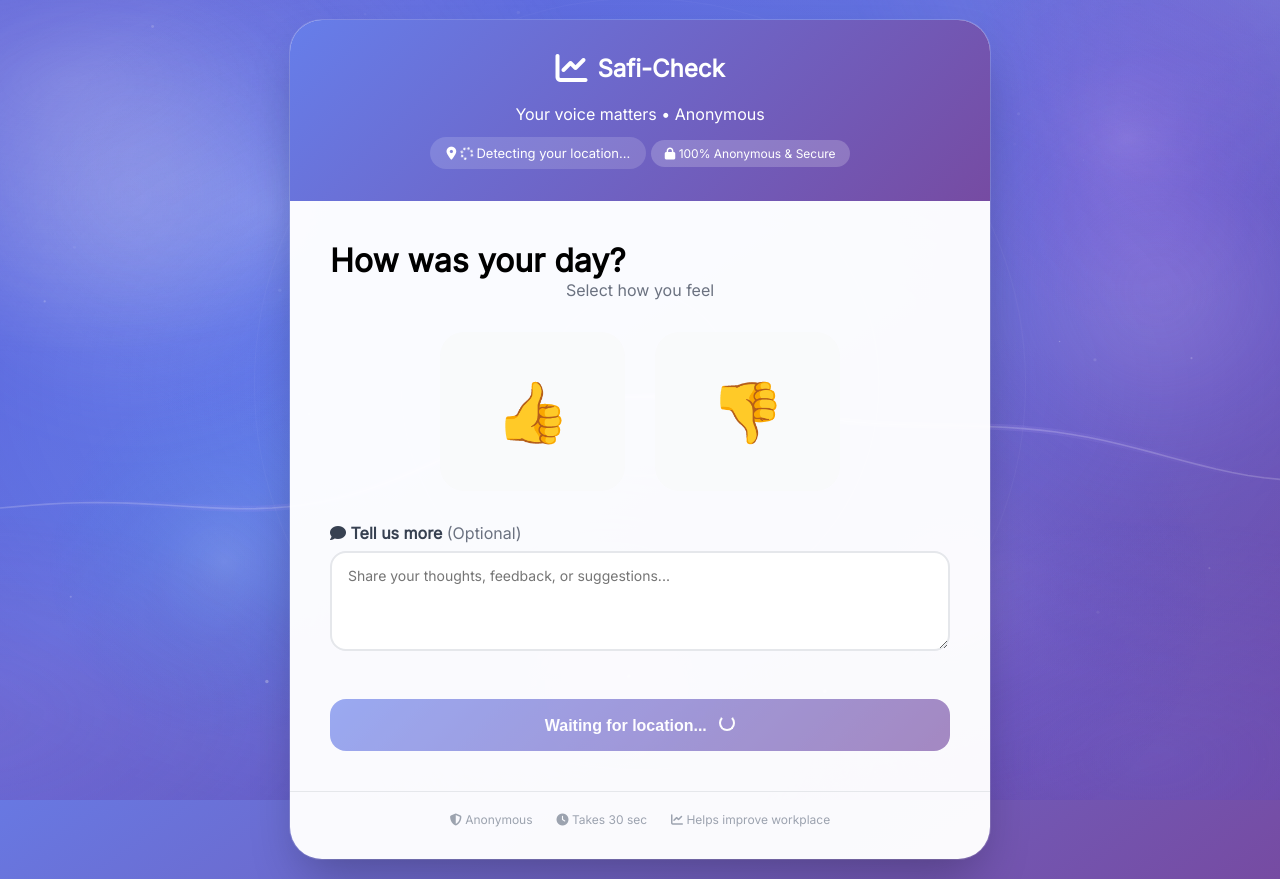
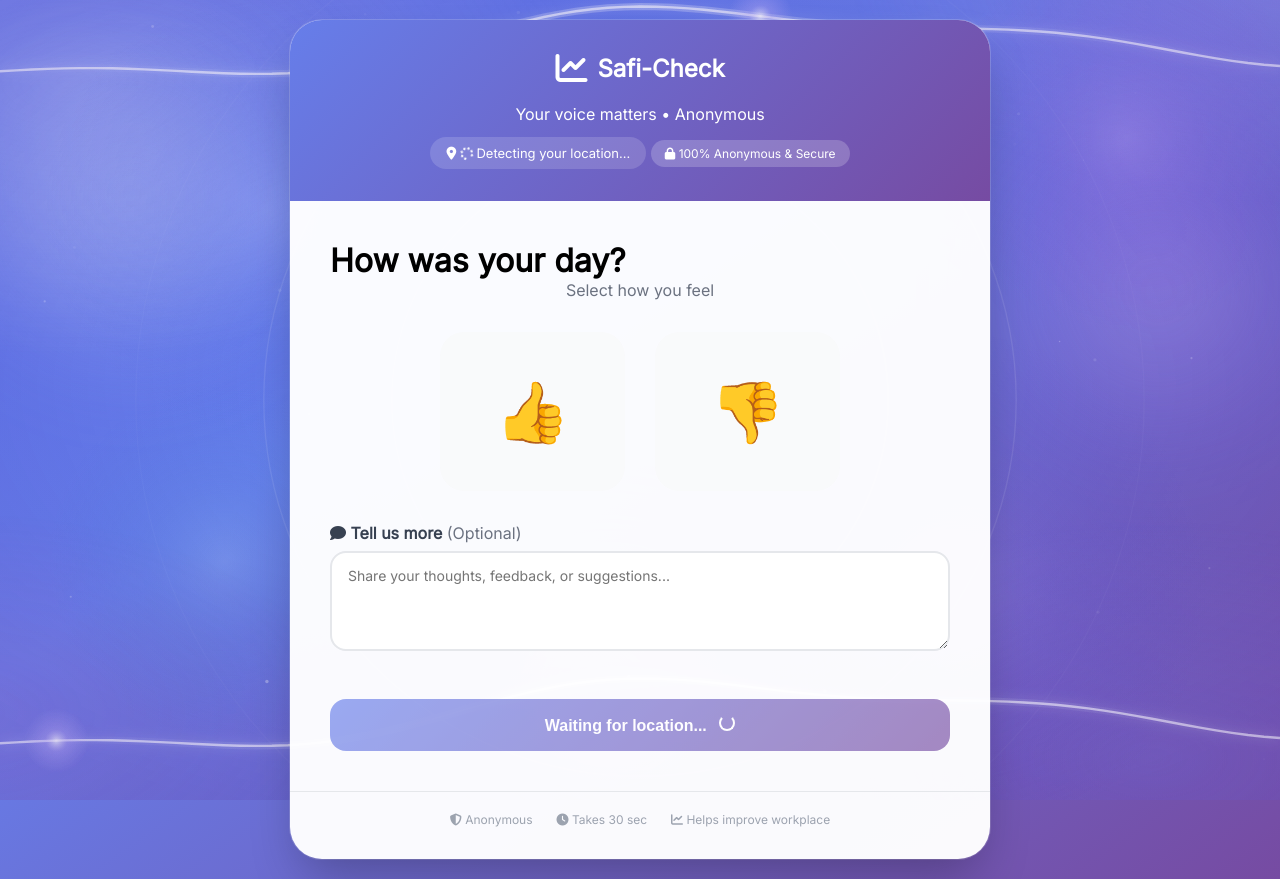
Before and after one commit to Harold-Djah007/safi-check, a Flask app: page / in a window 1280 px wide. Run offline with Flask 3, Linux system fonts and the light colour scheme.

Commit message:
Make the check-in sparkline and pulse rings readable around the card
Lift the canvas above the aurora wash, frame the form with rising
chart traces, and cache-bust atmosphere.js so the motif actually shows.

Co-authored-by: Harold-Djah007 <Harold-Djah007@users.noreply.github.com>

```diff
--- a/static/atmosphere.js
+++ b/static/atmosphere.js
@@ -56,13 +56,15 @@
         ctx.setTransform(dpr, 0, 0, dpr, 0, 0);
     }
 
-    function sparklineY(xNorm, t) {
+    function sparklineY(xNorm, t, band) {
         var pulse = 0.5 + 0.5 * Math.sin(t * 1.15);
         var wave =
-            Math.sin(xNorm * Math.PI * 2.4 + t * 0.55) * 0.045 +
-            Math.sin(xNorm * Math.PI * 5.2 - t * 0.9) * 0.018 +
-            pulse * 0.03 * Math.sin(xNorm * Math.PI);
-        return height * (0.62 - wave - xNorm * 0.08);
+            Math.sin(xNorm * Math.PI * 2.4 + t * 0.55) * 0.028 +
+            Math.sin(xNorm * Math.PI * 5.2 - t * 0.9) * 0.012 +
+            pulse * 0.02 * Math.sin(xNorm * Math.PI);
+        var rise = xNorm * 0.035;
+        if (band === "top") return height * (0.08 - wave - rise);
+        return height * (0.92 - wave - rise);
     }
 
     function drawOrbs(t) {
@@ -84,53 +86,61 @@
 
     function drawPulseRings(t) {
         var cx = width * 0.5;
-        var cy = height * 0.48;
-        var beat = (t * 0.22) % 1;
+        var cy = height * 0.5;
+        var beat = (t * 0.18) % 1;
         for (var i = 0; i < 3; i++) {
             var p = (beat + i / 3) % 1;
-            var radius = 40 + p * Math.min(width, height) * 0.55;
+            var radius = Math.min(width, height) * (0.22 + p * 0.48);
             ctx.beginPath();
             ctx.arc(cx, cy, radius, 0, Math.PI * 2);
-            ctx.strokeStyle = "rgba(255,255,255," + (0.16 * (1 - p)) + ")";
-            ctx.lineWidth = 1.25;
+            ctx.strokeStyle = "rgba(255,255,255," + (0.2 * (1 - p)) + ")";
+            ctx.lineWidth = 1.4;
             ctx.stroke();
         }
     }
 
-    function drawSparkline(t) {
+    function drawOneSparkline(t, band, headOffset) {
         var steps = isMobile.matches ? 48 : 80;
         ctx.beginPath();
         for (var i = 0; i <= steps; i++) {
             var xNorm = i / steps;
             var x = xNorm * width;
-            var y = sparklineY(xNorm, t);
+            var y = sparklineY(xNorm, t, band);
             if (i === 0) ctx.moveTo(x, y);
             else ctx.lineTo(x, y);
         }
-        ctx.strokeStyle = "rgba(255,255,255,0.22)";
-        ctx.lineWidth = 1.6;
+        ctx.shadowColor = "rgba(255,255,255,0.55)";
+        ctx.shadowBlur = 12;
+        ctx.strokeStyle = "rgba(255,255,255,0.62)";
+        ctx.lineWidth = 2.4;
         ctx.lineJoin = "round";
         ctx.stroke();
+        ctx.shadowBlur = 0;
 
         var glow = ctx.createLinearGradient(0, 0, width, 0);
-        glow.addColorStop(0, "rgba(167,139,250,0)");
-        glow.addColorStop(0.5, "rgba(196,181,253,0.35)");
-        glow.addColorStop(1, "rgba(167,139,250,0)");
+        glow.addColorStop(0, "rgba(224,231,255,0)");
+        glow.addColorStop(0.5, "rgba(255,255,255,0.28)");
+        glow.addColorStop(1, "rgba(224,231,255,0)");
         ctx.strokeStyle = glow;
-        ctx.lineWidth = 6;
+        ctx.lineWidth = 7;
         ctx.stroke();
 
-        var head = (t * 0.08) % 1;
+        var head = (t * 0.09 + headOffset) % 1;
         var hx = head * width;
-        var hy = sparklineY(head, t);
-        var hg = ctx.createRadialGradient(hx, hy, 0, hx, hy, 28);
-        hg.addColorStop(0, "rgba(255,255,255,0.55)");
-        hg.addColorStop(0.4, "rgba(196,181,253,0.28)");
+        var hy = sparklineY(head, t, band);
+        var hg = ctx.createRadialGradient(hx, hy, 0, hx, hy, 32);
+        hg.addColorStop(0, "rgba(255,255,255,0.7)");
+        hg.addColorStop(0.35, "rgba(196,181,253,0.32)");
         hg.addColorStop(1, "rgba(196,181,253,0)");
         ctx.fillStyle = hg;
         ctx.beginPath();
-        ctx.arc(hx, hy, 28, 0, Math.PI * 2);
+        ctx.arc(hx, hy, 32, 0, Math.PI * 2);
         ctx.fill();
+    }
+
+    function drawSparkline(t) {
+        drawOneSparkline(t, "top", 0);
+        drawOneSparkline(t, "bottom", 0.45);
     }
 
     function drawSparks(t) {
--- a/templates/index.html
+++ b/templates/index.html
@@ -35,11 +35,13 @@ body {
     width: 100%;
     height: 100%;
     display: block;
+    z-index: 2;
 }
 .atmosphere::before {
     content: "";
     position: absolute;
     inset: -20%;
+    z-index: 0;
     background:
         radial-gradient(ellipse 50% 42% at 18% 22%, rgba(255,255,255,0.22), transparent 58%),
         radial-gradient(ellipse 46% 38% at 86% 12%, rgba(196,181,253,0.28), transparent 55%),
@@ -51,8 +53,9 @@ body {
     content: "";
     position: absolute;
     inset: 0;
+    z-index: 3;
     background:
-        radial-gradient(ellipse 70% 60% at 50% 48%, transparent 35%, rgba(76, 29, 149, 0.18) 100%);
+        radial-gradient(ellipse 70% 60% at 50% 48%, transparent 42%, rgba(76, 29, 149, 0.12) 100%);
 }
 .orb {
     position: absolute;
@@ -61,6 +64,7 @@ body {
     opacity: 0.55;
     mix-blend-mode: screen;
     will-change: transform;
+    z-index: 1;
 }
 .orb-a {
     width: min(42vw, 420px);
@@ -395,7 +399,7 @@ textarea:focus { outline: none; border-color: #667eea; }
 </div>
 </div>
 
-<script src="/static/atmosphere.js"></script>
+<script src="/static/atmosphere.js?v=2"></script>
 <script>
 let selectedMood = null;
 let locationReady = false;
```
